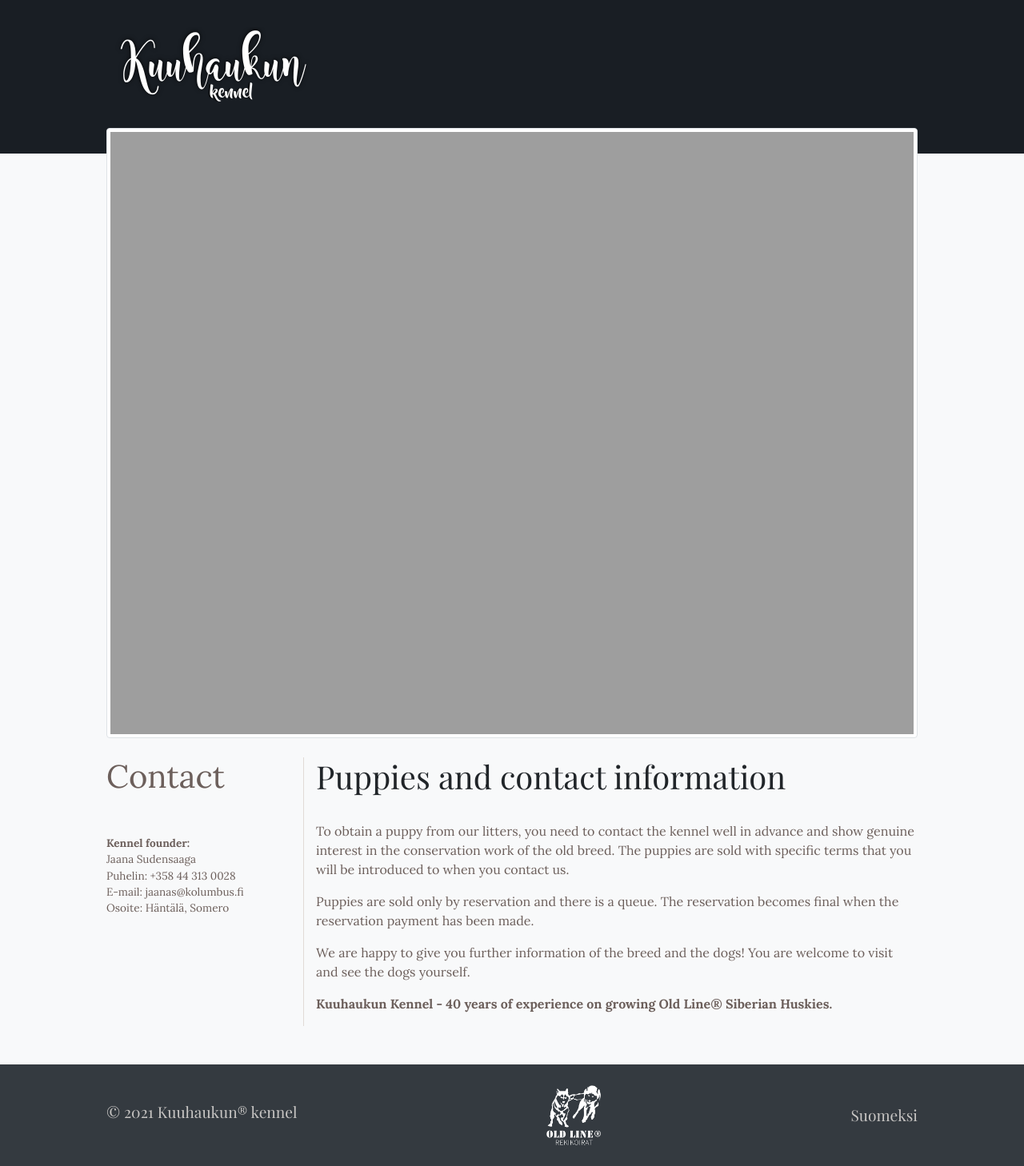
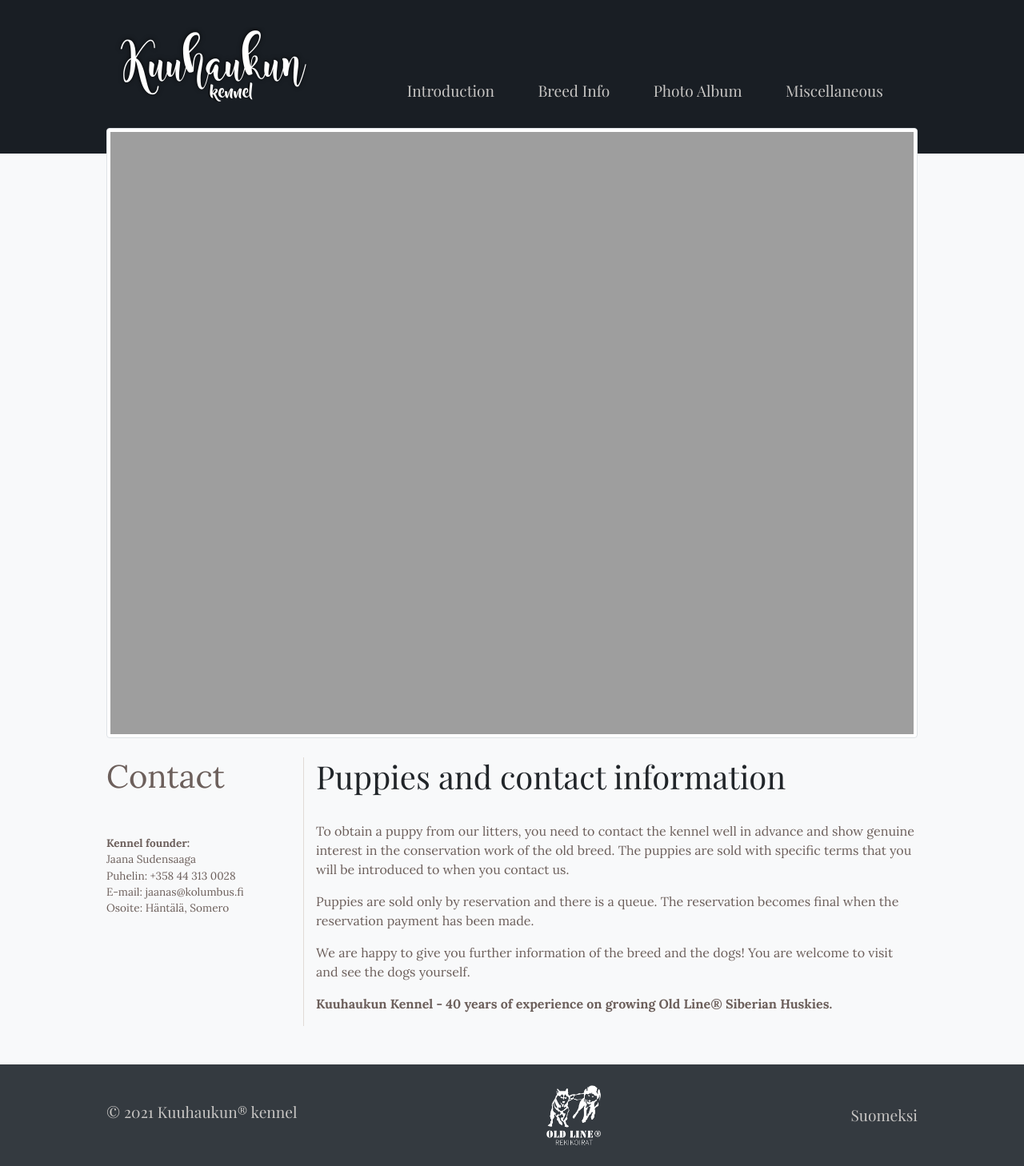
Before and after one commit to Sudensaaga/siperianhusky, a Jekyll site: the page built from en/contact.md, in a window 1280 px wide. Shown: the whole page at 80% size. Built offline with Jekyll 4.4.1, drawn with Linux system fonts in a browser that asks for light colours.

Commit message:
English menus added back

```diff
--- a/_config.yml
+++ b/_config.yml
@@ -56,10 +56,10 @@ nav:
   en:
     language: "English"
     menus:
-  #    - "en/introduction"
-  #    - "en/breed-info"
-  #    - "en/photos"
-  #    - "en/misc"
+      - "en/introduction"
+      - "en/breed-info"
+      - "en/photos"
+      - "en/misc"
   fi:
     language: "Finnish"
     menus:
```
Also changed, not shown: en-alisivut/breed-info.md (renamed from _drafts/breed-info.md), en-alisivut/introduction.md (renamed from _drafts/introduction.md), en-alisivut/photos.md (renamed from _drafts/photos.md).
